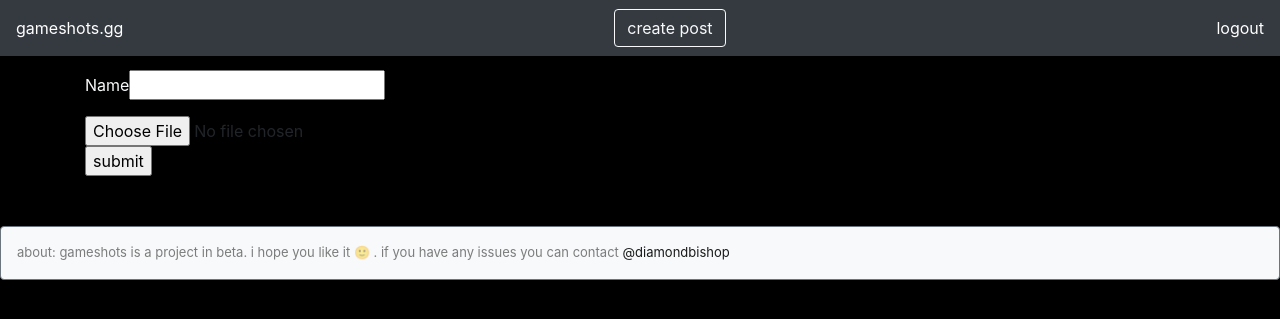
After one commit to dbish/gameshots, a Flask app: template templates/create.html in a window 1280 px wide. The commit adds this page. Shown: the top 319 px of the page. Run offline with Flask 2, Linux system fonts and the light colour scheme; the template is opened without the code that fills it: most values are stand-ins (such as "Sample title", 1, 10 or a date in 2020); some libraries are stand-ins or nearby versions.

Commit message:
init version of S3 upload and store post in RDS working

```diff
--- a/application.py
+++ b/application.py
@@ -1,4 +1,4 @@
-from flask import Flask, render_template, redirect, url_for, jsonify, session, flash
+from flask import Flask, render_template, redirect, url_for, jsonify, session, flash, request
 import boto3
 import os
 import collections
@@ -8,6 +8,7 @@ from six.moves.urllib.parse import urlencode
 import constants
 from werkzeug.exceptions import HTTPException
 from functools import wraps
+import pymysql
 
 AUTH0_CALLBACK_URL = constants.AUTH0_CALLBACK_URL
 AUTH0_CLIENT_ID = constants.AUTH0_CLIENT_ID
@@ -26,6 +27,10 @@ application.config['SECRET_KEY'] = SECRET_KEY
 app = application
 
 Post = collections.namedtuple("Post", ['username', 'game', 'image', 'editorial', 'coins', 'time'])
+
+UPLOAD_FOLDER = "/tmp"
+app.config['UPLOAD_FOLDER'] = UPLOAD_FOLDER
+
 
 
 @app.errorhandler(Exception)
@@ -53,6 +58,10 @@ aws_session = boto3.Session(
     aws_access_key_id = constants.AWS_PUBLIC_KEY,
     aws_secret_access_key = constants.AWS_SERVER_SECRET_KEY
 )
+
+
+rds_con = pymysql.connect(constants.rds_host, user=constants.rds_user, port=constants.rds_port, passwd=constants.rds_password, db=constants.rds_dbname)
+rds_con.autocommit(True)
 
 def getUserInfo(username, email):
     dynamodb = aws_session.resource('dynamodb', region_name='us-west-2')
@@ -85,6 +94,36 @@ def requires_auth(f):
         return f(*args, **kwargs)
 
     return decorated
+
+def createPost(user, picture):
+
+    #upload to S3 and get link
+    s3 = aws_session.resource('s3')
+    bucket = s3.Bucket('gameshots.gg')
+    bucket.upload_fileobj(picture, user+picture.filename, ExtraArgs={'ACL':'public-read'})
+    s3_link = f'https://s3-us-west-2.amazonaws.com/gameshots.gg/{user}{picture.filename}'
+    query = f"INSERT INTO POSTS (user, picture) VALUES ('{user}', '{s3_link}')"
+
+    with rds_con:
+        cur = rds_con.cursor()
+        cur.execute(query)
+
+@app.route('/create', methods=['POST', 'GET'])
+@requires_auth
+def create():
+    username = session[constants.PROFILE_KEY]['name']
+    if request.method == 'POST':
+        result = request.form
+        print(request.files)
+        print(request)
+        print(result)
+        if 'file' in request.files:
+            file = request.files['file']
+            filename = file.filename
+            createPost(username, file)
+            #file.save(os.path.join(app.config['UPLOAD_FOLDER'], filename))
+            return redirect(url_for('feed'))
+    return render_template('create.html')
 
 @app.route('/callback')
 def callback_handling():
@@ -127,8 +166,14 @@ def feed():
     following = getUserInfo(screen_name, email)
     print(screen_name)
 
-    posts.append(Post("bishopofcode", "Sea of Thieves", "https://s3-us-west-2.amazonaws.com/gameshots.gg/PirateLegend.png", "Finally made Pirate Legend!", 2, 'T2310PST'))
-    posts.append(Post("t-dawg", "Tera", "https://s3-us-west-2.amazonaws.com/gameshots.gg/2015-10-03_00003.jpg", "belly bros unite", 1, '6-15T1701'))
+    query = f"SELECT * FROM POSTS where user='{screen_name}'"
+
+    with rds_con:
+        cur = rds_con.cursor()
+        cur.execute(query)
+
+    for row in cur.fetchall():
+        posts.append(Post(row[1], 'GamePlaceholder', row[2], 'text placeholder', 42, 'T2310PST'))
     return render_template('feed.html', posts=posts, screen_name=screen_name)
 
 @app.route('/profile')
--- /dev/null
+++ b/static/create.js
@@ -0,0 +1,21 @@
+function readURL(input) {
+  if (input.files && input.files[0]) {
+    var reader = new FileReader();
+
+    reader.onload = function(e) {
+      $('#imgPreview').attr('src', e.target.result);
+    }
+
+    reader.readAsDataURL(input.files[0]); // convert to base64 string
+    $('#imgPreview').show();
+  }
+  else {
+	  $('#imgPreview').hide();
+  }
+}
+
+window.onload = function(){
+	$("#imgInput").change(function() {
+	  readURL(this);
+	});
+};
--- a/templates/base.html
+++ b/templates/base.html
@@ -15,6 +15,7 @@
                         </a>
                 </span>
 		{% if screen_name is defined %}
+		<a href="{{url_for('create')}}" class="btn btn-outline-light">create post</a>
 		<span class="navbar-text">
 		<a href="{{url_for('logout')}}">logout</a>
 		</span>
--- /dev/null
+++ b/templates/create.html
@@ -0,0 +1,15 @@
+{% extends "base.html" %}
+{% block content %}
+<link rel="stylesheet" href="{{url_for('static', filename='feed.css')}}">
+<script src="{{url_for('static', filename='create.js')}}"></script>
+<div class="container">
+        <div>
+		<form action='{{url_for('create')}}' method="POST" enctype="multipart/form-data">
+			<p class='text-light'>Name<input type = "text" name = "Name" /></p>
+			<input type="file" id="imgInput" name='file'>
+			<img id='imgPreview' src="#" style="display:none"/>
+			<p><input type = "submit" value = "submit" /></p>
+		</form>
+        </div>
+</div>
+{% endblock %}
```
